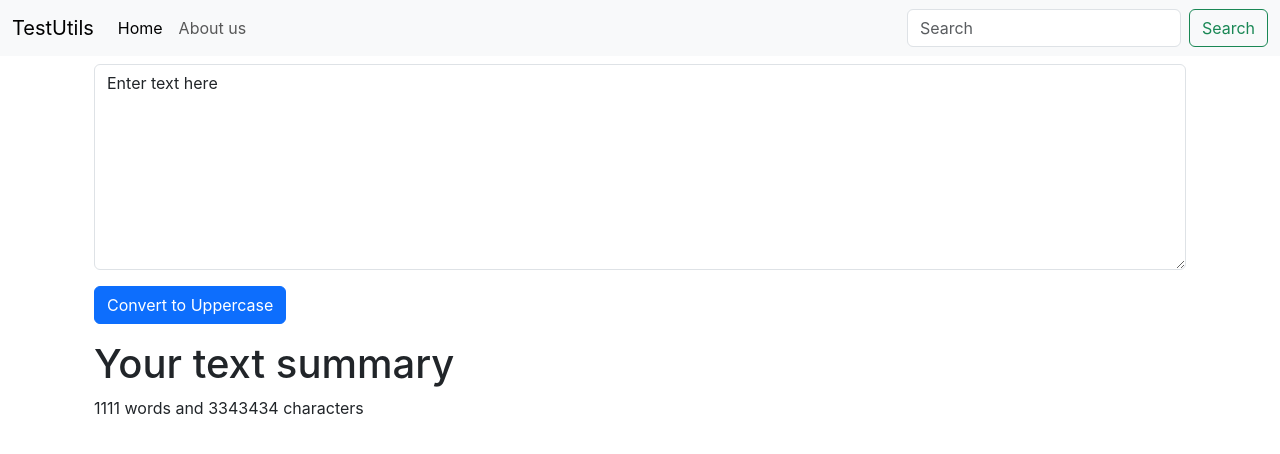
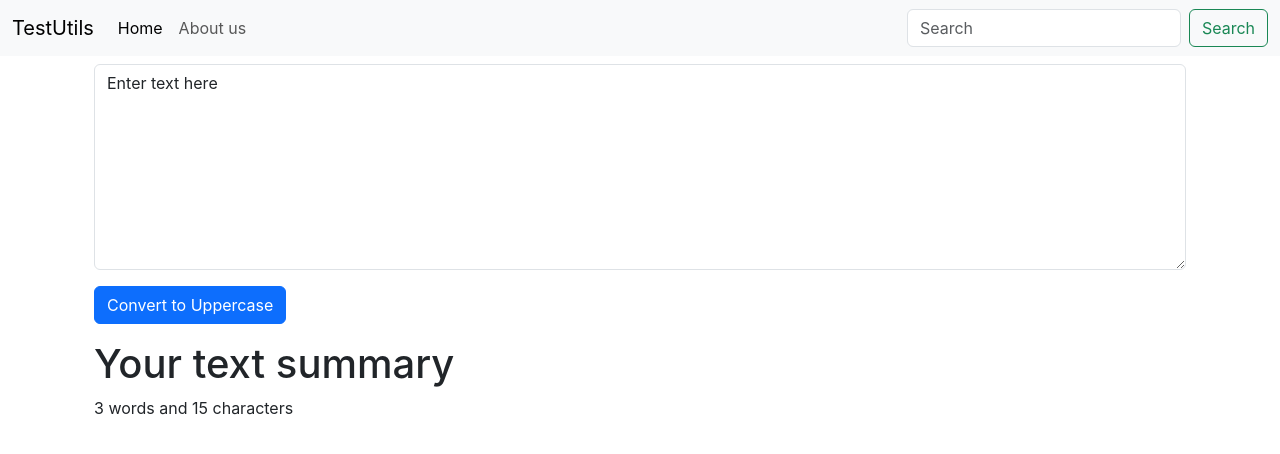
Before and after one commit to mithunurs17/React, a React (Create React App) app in the folder my-app/: page / in a window 1280 px wide. Shown: the top 454 px of the page. Built offline with nearby package versions, Linux system fonts and the light colour scheme.

Commit message:
word and character count

```diff
--- a/my-app/src/components/TextForm.js
+++ b/my-app/src/components/TextForm.js
@@ -24,7 +24,7 @@ export default function TextForm(props) {
     </div>
     <div className='container my-3'>
         <h1>Your text summary</h1>
-        <p>1111 words and 3343434 characters</p>
+        <p>{text.split(" ").length} words and {text.length} characters</p>
     </div>
     </>
   )
```
